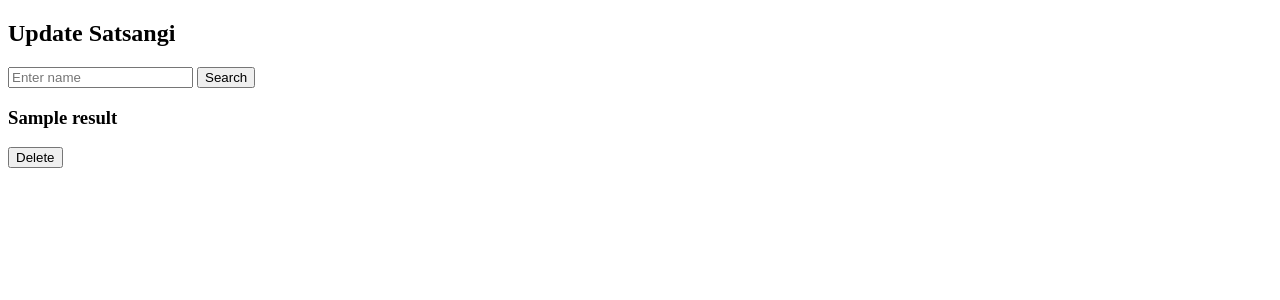
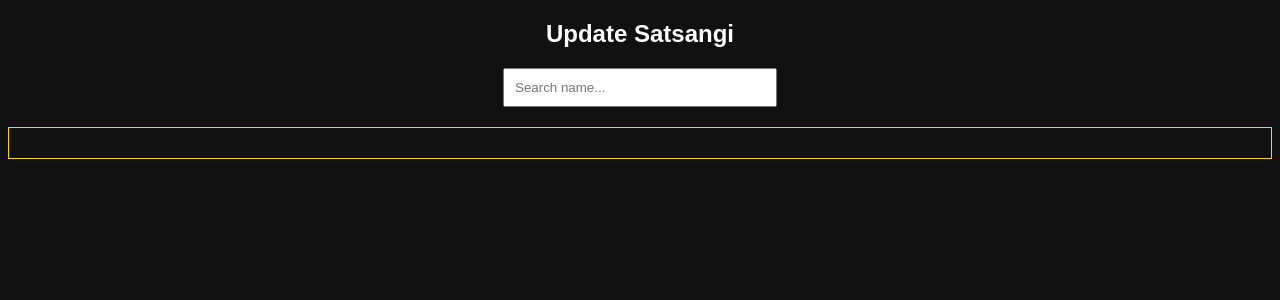
Before and after one commit to nabendushil/satsang-app, a Flask app: template templates/update_satsangi.html in a window 1280 px wide. Shown: the top 300 px of the page. Run offline with Flask 3, Linux system fonts and the light colour scheme; the template is opened without the code that fills it: most values are stand-ins (such as "Sample title", 1, 10 or a date in 2020).

Commit message:
Update update_satsangi.html

```diff
--- a/templates/update_satsangi.html
+++ b/templates/update_satsangi.html
@@ -2,25 +2,127 @@
 <html>
 <head>
     <title>Update Satsangi</title>
+
+    <style>
+        body {
+            font-family: Arial;
+            background: #111;
+            color: white;
+            text-align: center;
+        }
+
+        input {
+            padding: 10px;
+            width: 250px;
+        }
+
+        .name-btn {
+            display: block;
+            margin: 5px auto;
+            padding: 8px;
+            width: 250px;
+            cursor: pointer;
+        }
+
+        .box {
+            margin-top: 20px;
+            padding: 15px;
+            border: 1px solid gold;
+        }
+
+        button {
+            margin: 5px;
+            padding: 8px 12px;
+        }
+    </style>
 </head>
+
 <body>
 
 <h2>Update Satsangi</h2>
 
-<form method="POST" action="/search_update">
-    <input type="text" name="name" placeholder="Enter name" required>
-    <button type="submit">Search</button>
-</form>
+<input type="text" id="search" placeholder="Search name..." onkeyup="filterNames()">
 
-{% if result %}
-    <h3>{{ result.name }}</h3>
+<div id="list"></div>
 
-    <form method="POST" action="/delete_satsangi">
-        <input type="hidden" name="name" value="{{ result.name }}">
-        <button type="submit">Delete</button>
-    </form>
+<div id="result" class="box"></div>
 
-{% endif %}
+<script>
+
+const names = {{ names | tojson }};
+
+function renderList() {
+    const div = document.getElementById("list");
+    div.innerHTML = "";
+
+    names.forEach(n => {
+        let btn = document.createElement("button");
+        btn.innerText = n;
+        btn.className = "name-btn";
+
+        btn.onclick = () => loadData(n);
+
+        div.appendChild(btn);
+    });
+}
+
+function filterNames() {
+    const value = document.getElementById("search").value.toLowerCase();
+
+    const filtered = names.filter(n => n.toLowerCase().includes(value));
+
+    const div = document.getElementById("list");
+    div.innerHTML = "";
+
+    filtered.forEach(n => {
+        let btn = document.createElement("button");
+        btn.innerText = n;
+        btn.className = "name-btn";
+
+        btn.onclick = () => loadData(n);
+
+        div.appendChild(btn);
+    });
+}
+
+function loadData(name) {
+
+    fetch("/get_satsangi", {
+        method: "POST",
+        headers: {"Content-Type": "application/x-www-form-urlencoded"},
+        body: `name=${name}`
+    })
+    .then(res => res.json())
+    .then(data => {
+
+        if (data.status === "found") {
+
+            document.getElementById("result").innerHTML = `
+                <h3>${data.name}</h3>
+                <p>${data.address}</p>
+                <p>${data.familycode}</p>
+
+                <button onclick="deleteUser('${data.name}')">Delete</button>
+            `;
+        }
+    });
+}
+
+function deleteUser(name) {
+
+    if (!confirm("Are you sure?")) return;
+
+    fetch("/delete_satsangi", {
+        method: "POST",
+        headers: {"Content-Type": "application/x-www-form-urlencoded"},
+        body: `name=${name}`
+    })
+    .then(() => location.reload());
+}
+
+renderList();
+
+</script>
 
 </body>
 </html>
```
